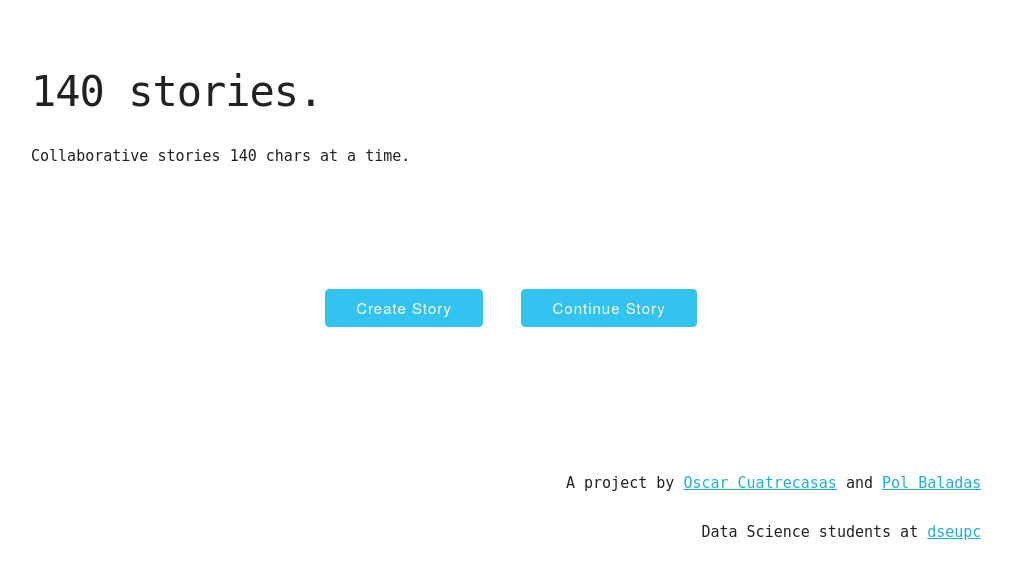
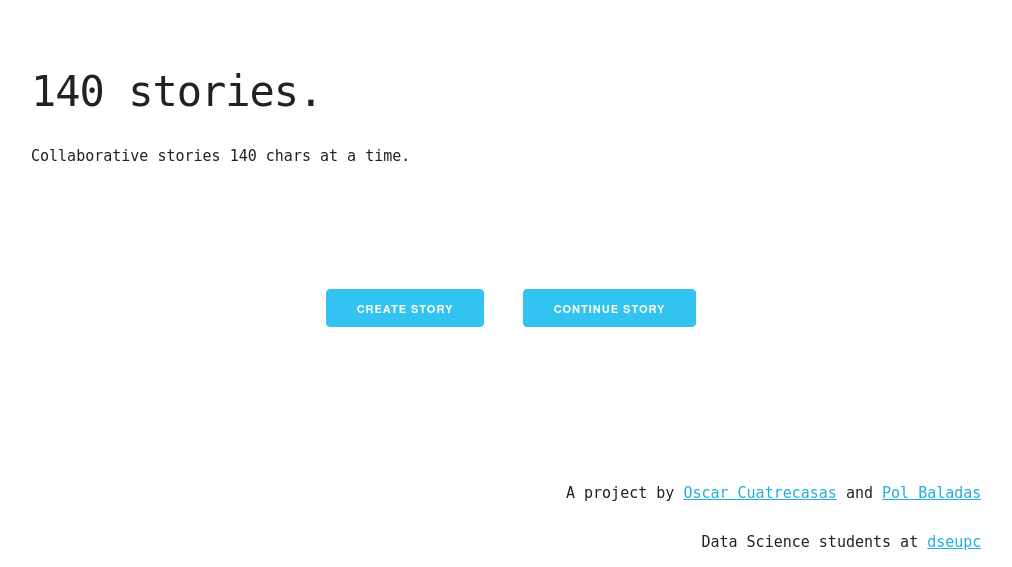
Before and after one commit to DadesUPC/140stories, a Flask app: page / in a window 1280 px wide. Shown: the top 567 px of the page, without its empty margins (129-1141 px from the left). Run offline with Flask 2, Linux system fonts and the light colour scheme; some web fonts are replaced.

Commit message:
endpoints

```diff
--- a/main.py
+++ b/main.py
@@ -19,3 +19,15 @@ db.create_all()
 @app.route('/')
 def home():
 	return render_template('index.html')
+
+@app.route('/newstory/', methods=['GET', 'POST'])
+def newstory():
+	if request.method=="POST":
+		pass
+	return render_template('newstory.html')
+
+
+
+@app.route('/continue/')
+def continueStory():
+	return render_template('continue.html')
--- a/static/css/main.css
+++ b/static/css/main.css
@@ -32,7 +32,7 @@ html{
 	margin-left: auto;
 }
 
-.main-buttons button{
+.main-buttons a{
 	margin-right: 2%;
 	margin-left: 2%;
 }
--- a/templates/index.html
+++ b/templates/index.html
@@ -4,9 +4,8 @@
 <div class="row">
 	<div class="12 columns">
 		<div class="main-buttons">
-			<button class="button-primary">Create Story</button><button class="button-primary">Continue Story</button>
+			<a href="/newstory/" class="button button-primary">Create Story</a><a href="/continue/" class="button button-primary">Continue Story</a>
 		</div>
-
 	</div>
 </div>
 {% endblock %}
--- a/utils/models.py
+++ b/utils/models.py
@@ -1,4 +1,5 @@
 from main import app, db
+from . import db_handler
 
 class Story(db.Model):
 	id = db.Column(db.Integer, primary_key=True)
@@ -8,6 +9,7 @@ class Story(db.Model):
 	def __init__(self, full_text, title):
 		self.full_text = full_text
 		self.title = title
+		self.id = db_handler.createID()
 
 class Tweet(db.Model):
 	id = db.Column(db.Integer, primary_key=True)
```
Also changed, not shown: templates/newstory.html (added, +9 -0 lines).
